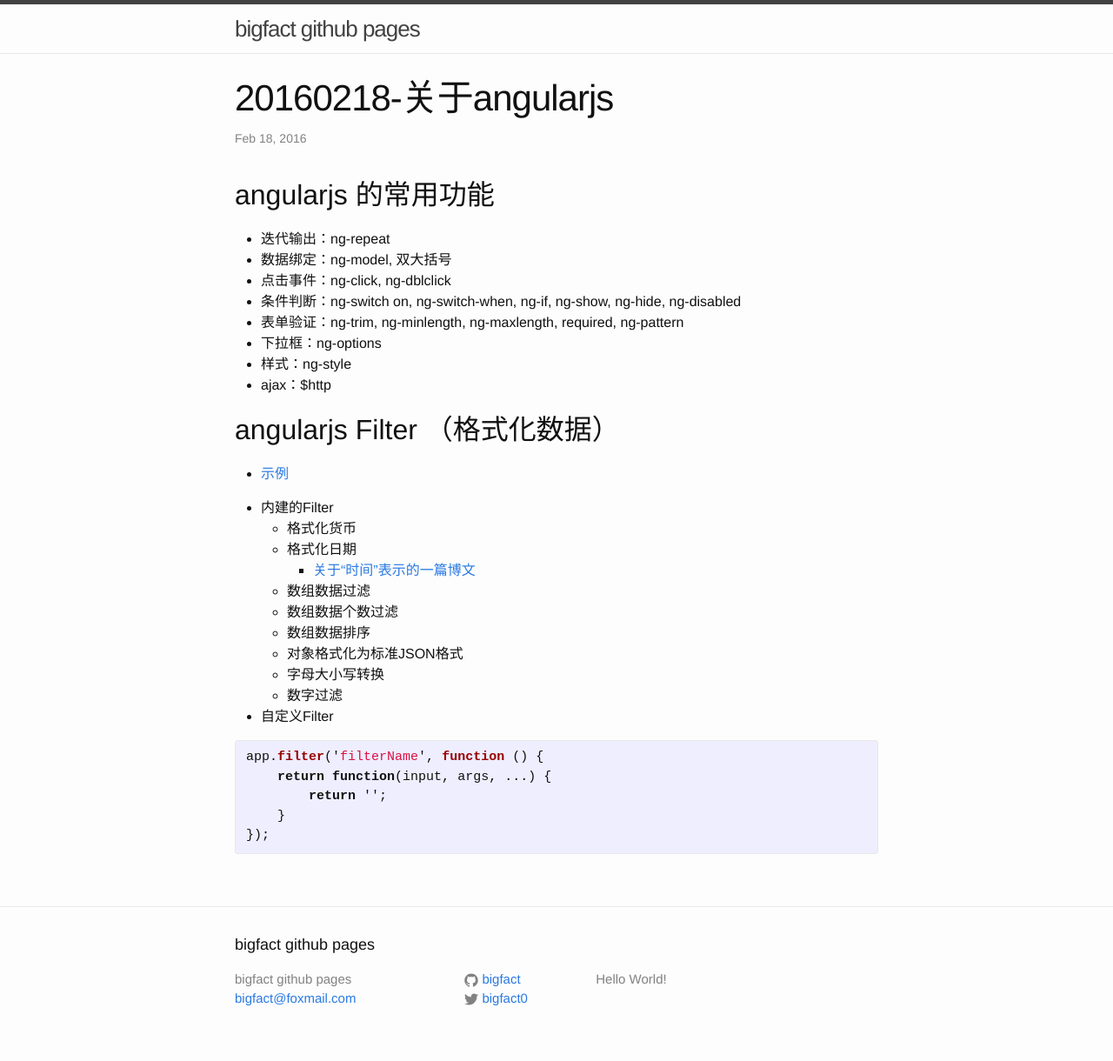
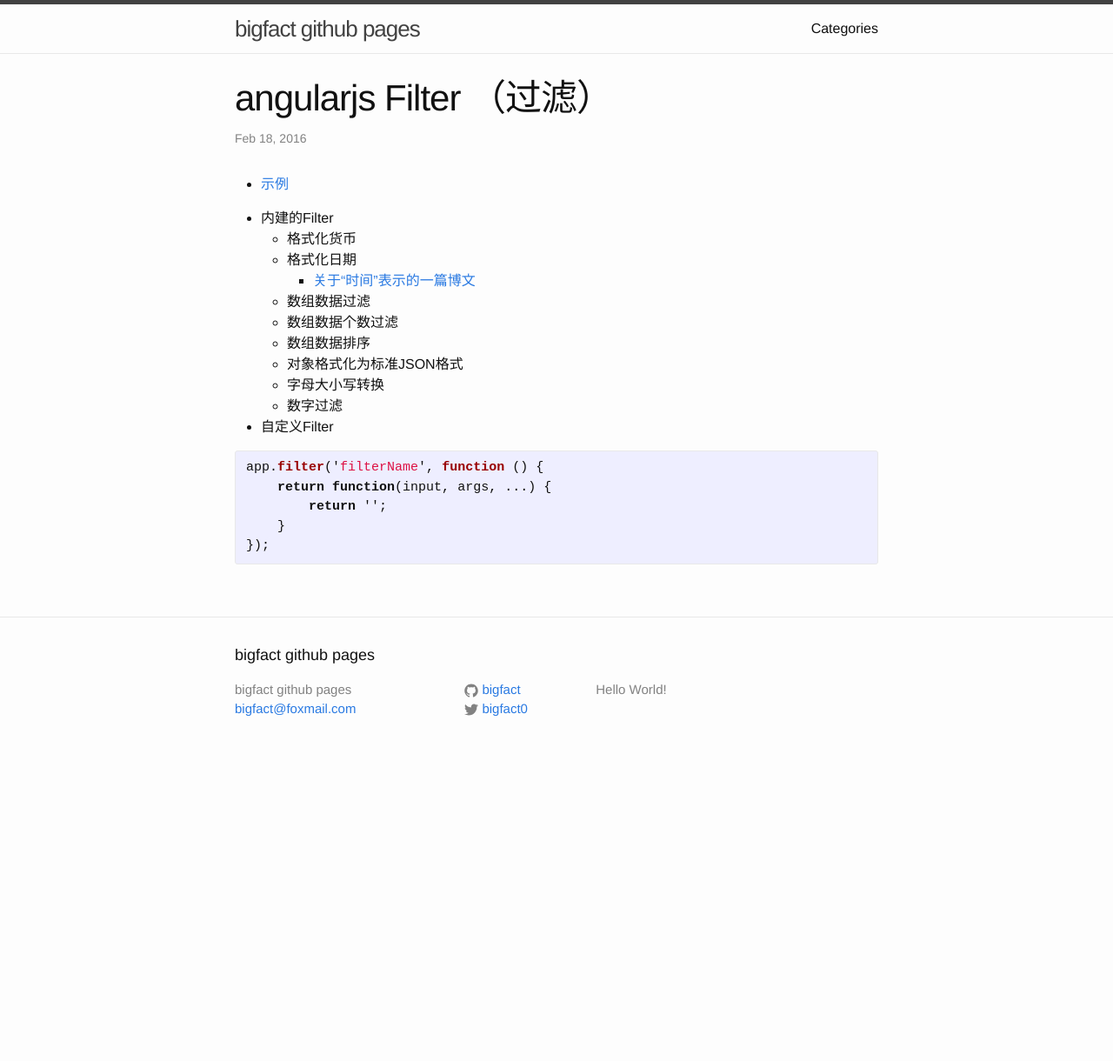
Before and after one commit to bigfact/bigfact.github.io, a Jekyll site: the page built from _posts/2016-02-18-angularjs-filter.md, in a window 1280 px wide. Shown: the whole page at 87% size. Built offline with Jekyll 4.4.1, drawn with Linux system fonts in a browser that asks for light colours; after the commit the page ends 900 px from its top, so only the background shows below that.

Commit message:
文章分类

```diff
--- a/_includes/header.html
+++ b/_includes/header.html
@@ -4,7 +4,7 @@
 
         <a class="site-title" href="{{ site.baseurl }}/">{{ site.title }}</a>
 
-        <!--<nav class="site-nav">
+        <nav class="site-nav">
             <a href="#" class="menu-icon">
                 <svg viewBox="0 0 18 15">
                     <path fill="#424242" d="M18,1.484c0,0.82-0.665,1.484-1.484,1.484H1.484C0.665,2.969,0,2.304,0,1.484l0,0C0,0.665,0.665,0,1.484,0 h15.031C17.335,0,18,0.665,18,1.484L18,1.484z"
@@ -23,7 +23,7 @@
                     {% endif %}
                 {% endfor %}
             </div>
-        </nav>-->
+        </nav>
 
     </div>
 
--- a/_layouts/post.html
+++ b/_layouts/post.html
@@ -1,7 +1,7 @@
 ---
 layout: default
 ---
-<article class="post" itemscope itemtype="http://schema.org/BlogPosting">
+<article class="post" itemscope itemtype="">
 
     <header class="post-header">
         <h1 class="post-title" itemprop="name headline">{{ page.title }}</h1>
--- a/_posts/2016-02-18-20160218.md
+++ b/_posts/2016-02-18-angularjs-filter.md
@@ -1,22 +1,9 @@
 ---
 layout: post
-title: "20160218-关于angularjs"
+title: "angularjs Filter （过滤）"
 date: 2016-02-18 10:00:00 +0800
-category: dayafterday
+category: angularjs
 ---
-
-## angularjs 的常用功能
-
-* 迭代输出：ng-repeat
-* 数据绑定：ng-model, 双大括号
-* 点击事件：ng-click, ng-dblclick
-* 条件判断：ng-switch on, ng-switch-when, ng-if, ng-show, ng-hide, ng-disabled
-* 表单验证：ng-trim, ng-minlength, ng-maxlength, required, ng-pattern
-* 下拉框：ng-options
-* 样式：ng-style
-* ajax：$http
-
-## angularjs Filter （格式化数据）
 
 * [示例]({{ site.baseurl }}/examples/angularjs/index.html)
 
```
Also changed, not shown: _posts/2016-01-21-welcome-to-jekyll.md (+0 -1 lines), _posts/2016-02-18-angularjs-common.md (added, +15 -0 lines), _posts/2016-02-22-about-jekyll.md (added, +16 -0 lines), categories.md (added, +31 -0 lines), index.html (+12 -8 lines), README.md, 2 other files.
